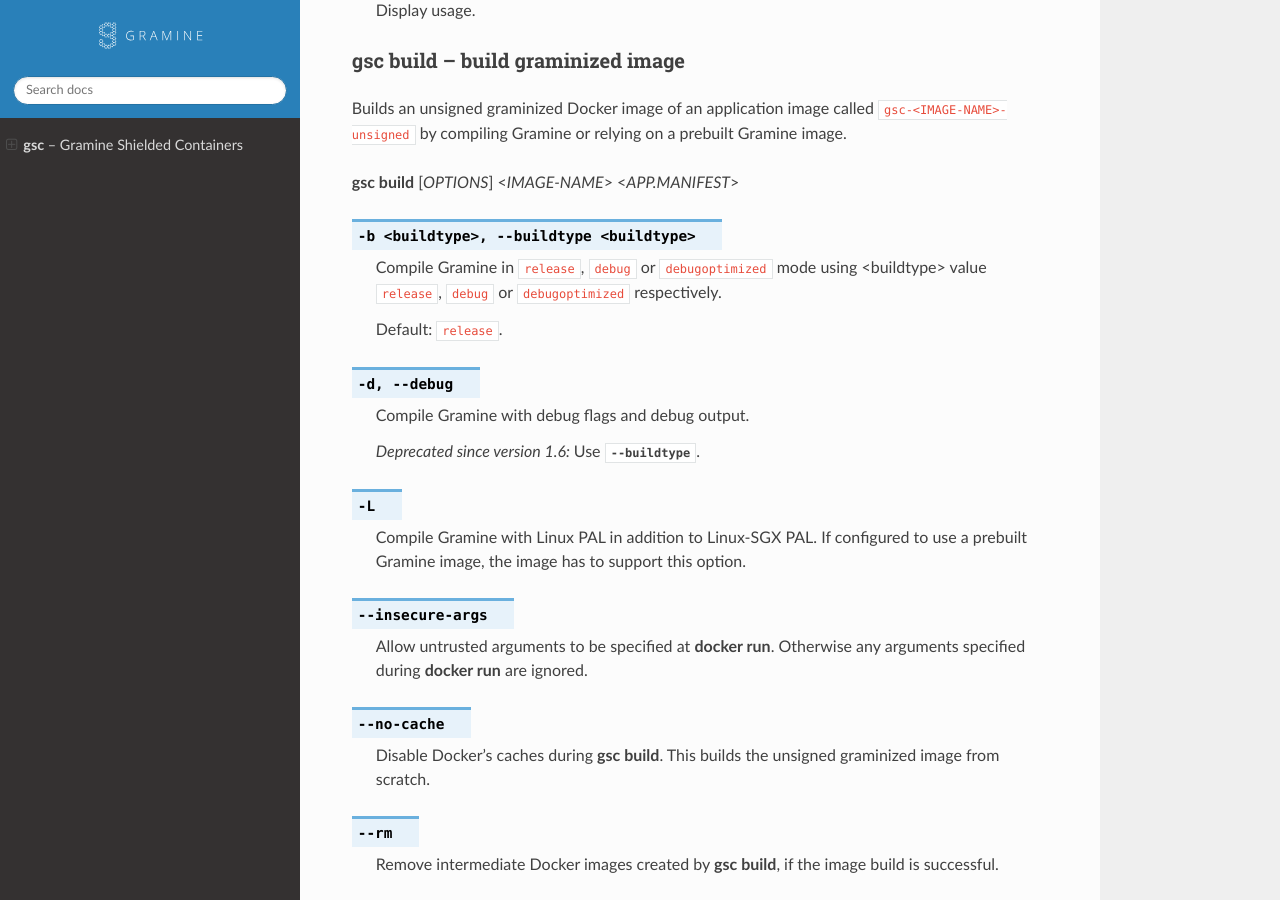
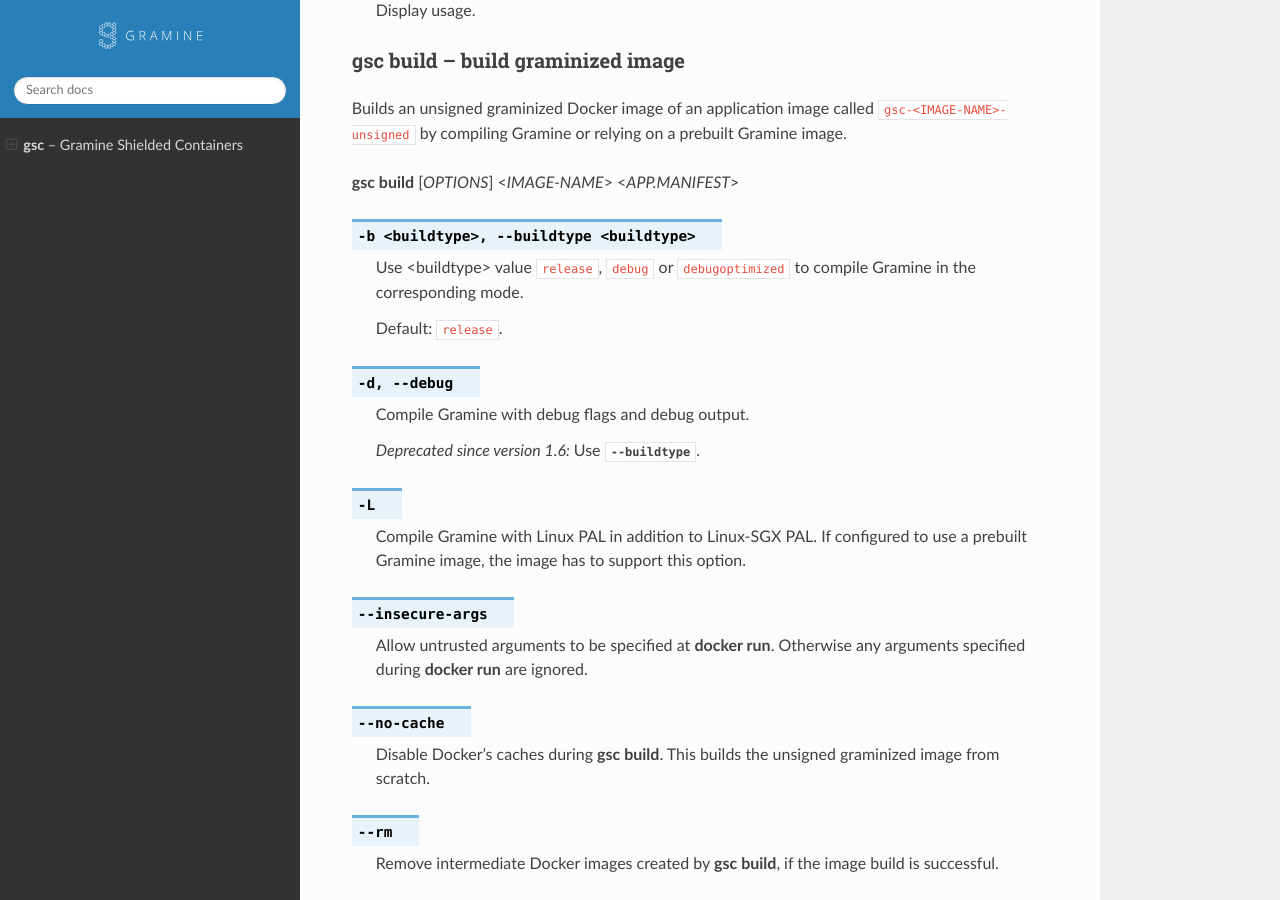
Before and after one commit to gramineproject/gsc, a Sphinx documentation site: the page built from Documentation/index.rst, in a window 1280 px wide and 900 px high, scrolled down 1564 px. Built offline with Sphinx 7.4.7 and the Read the Docs theme 2.0.0, drawn with Linux system fonts in a browser that asks for light colours; some of the changed text lies outside the part shown.

Commit message:
fixup! Support `debugoptimized` build type
Signed-off-by: jkr0103 <jitender.kumar@intel.com>

```diff
--- a/Documentation/index.rst
+++ b/Documentation/index.rst
@@ -89,8 +89,8 @@ Gramine image.
 
 .. option:: -b <buildtype>, --buildtype <buildtype>
 
-   Compile Gramine in ``release``, ``debug`` or ``debugoptimized`` mode using
-   <buildtype> value ``release``, ``debug`` or ``debugoptimized`` respectively.
+   Use <buildtype> value ``release``, ``debug`` or ``debugoptimized`` to
+   compile Gramine in the corresponding mode.
 
    Default: ``release``.
 
@@ -182,8 +182,8 @@ parameter `Gramine.Image`.
 
 .. option:: -b <buildtype>, --buildtype <buildtype>
 
-   Compile Gramine in ``release``, ``debug`` or ``debugoptimized`` mode using
-   <buildtype> value ``release``, ``debug`` or ``debugoptimized`` respectively.
+   Use <buildtype> value ``release``, ``debug`` or ``debugoptimized`` to
+   compile Gramine in the corresponding mode.
 
    Default: ``release``.
 
```
